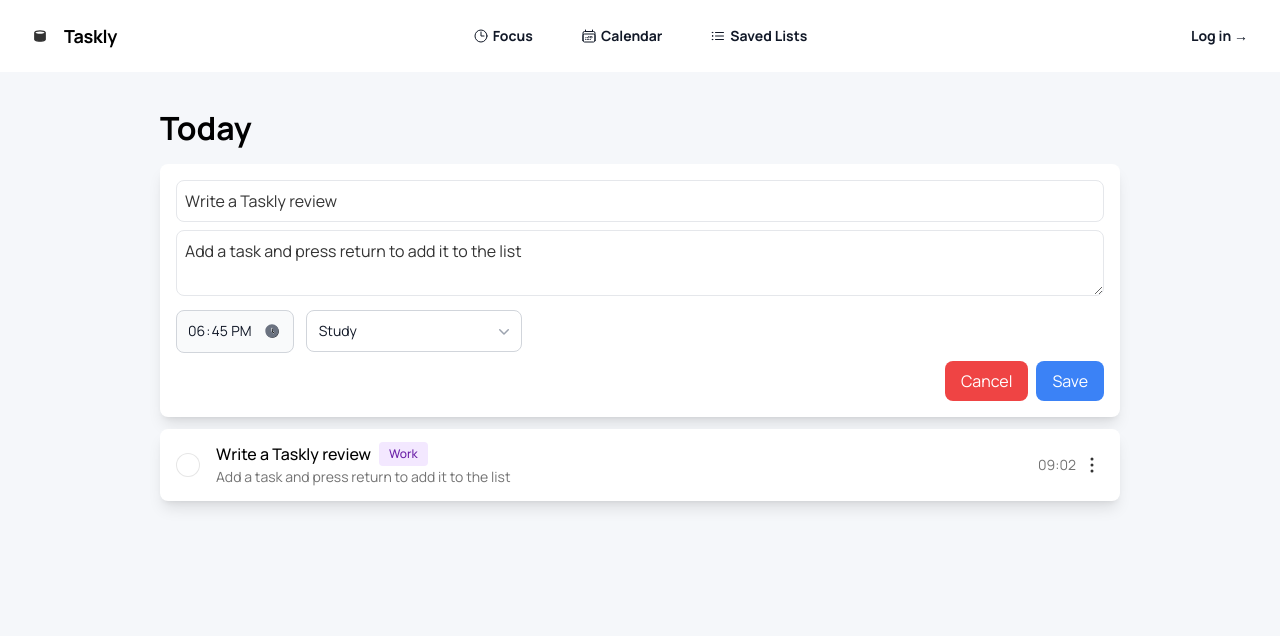
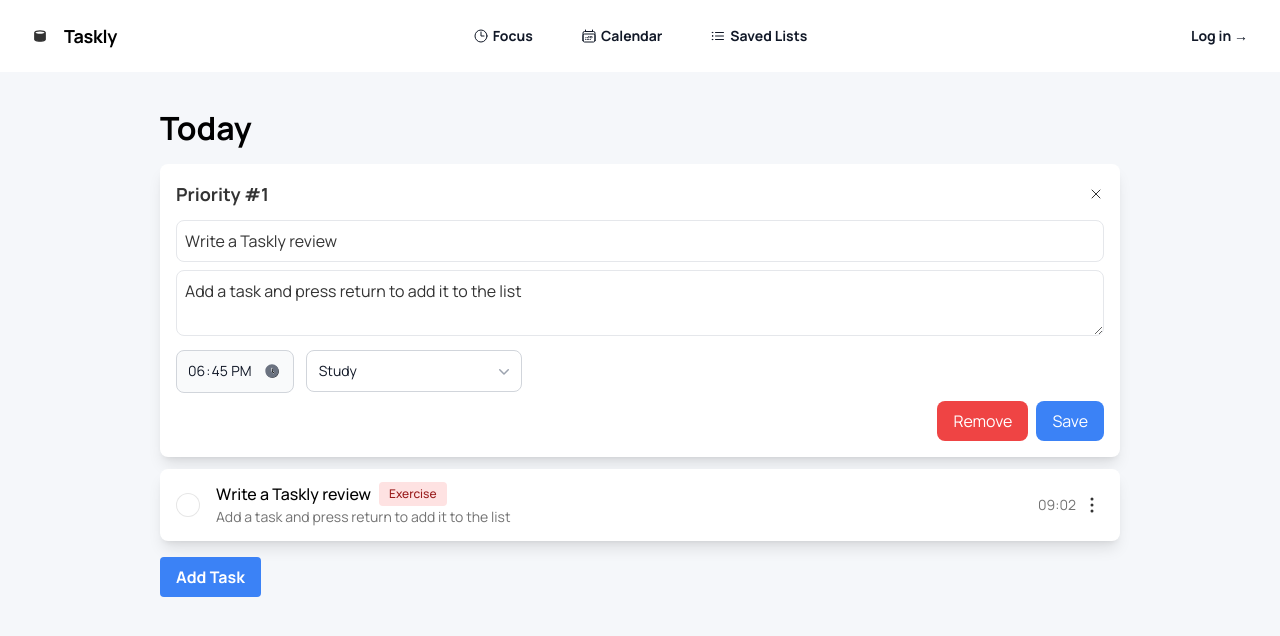
Before and after one commit to r1chou5e/todo-web-app-2-fe, a React (Create React App) app: page / in a window 1280 px wide. Both pictures are taken after a click on the element 1092 px from the left and 200 px from the top of the page. Shown: the top 636 px of the page. Built offline with nearby package versions, Linux system fonts and the light colour scheme.

Commit message:
add AddTaskBtn

```diff
--- a/src/components/controls/time-picker/TimePicker.jsx
+++ b/src/components/controls/time-picker/TimePicker.jsx
@@ -2,26 +2,26 @@
 
 export default function TimePicker({ value, setValue }) {
   return (
-    <div class="relative w-fit">
-      <div class="absolute inset-y-0 end-0 top-0 flex items-center pe-3.5 pointer-events-none">
+    <div className="relative w-fit">
+      <div className="absolute inset-y-0 end-0 top-0 flex items-center pe-3.5 pointer-events-none">
         <svg
-          class="w-4 h-4 text-gray-500 dark:text-gray-400"
+          className="w-4 h-4 text-gray-500 dark:text-gray-400"
           aria-hidden="true"
           xmlns="http://www.w3.org/2000/svg"
           fill="currentColor"
           viewBox="0 0 24 24"
         >
           <path
-            fill-rule="evenodd"
+            fillRule="evenodd"
             d="M2 12C2 6.477 6.477 2 12 2s10 4.477 10 10-4.477 10-10 10S2 17.523 2 12Zm11-4a1 1 0 1 0-2 0v4a1 1 0 0 0 .293.707l3 3a1 1 0 0 0 1.414-1.414L13 11.586V8Z"
-            clip-rule="evenodd"
+            clipRule="evenodd"
           />
         </svg>
       </div>
       <input
         type="time"
         id="time"
-        class="bg-gray-50 border leading-none border-gray-300 text-gray-900 text-sm rounded-lg focus:ring-blue-500 focus:border-blue-500 block w-full p-2.5 dark:bg-gray-700 dark:border-gray-600 dark:placeholder-gray-400 dark:text-white dark:focus:ring-blue-500 dark:focus:border-blue-500"
+        className="bg-gray-50 border leading-none border-gray-300 text-gray-900 text-sm rounded-lg focus:ring-blue-500 focus:border-blue-500 block w-full p-2.5 dark:bg-gray-700 dark:border-gray-600 dark:placeholder-gray-400 dark:text-white dark:focus:ring-blue-500 dark:focus:border-blue-500"
         min="09:00"
         max="18:00"
         value={value}
--- a/src/components/templates/task/Task.jsx
+++ b/src/components/templates/task/Task.jsx
@@ -1,11 +1,25 @@
-import React from 'react';
+import { useRef, useEffect } from 'react';
 import RoundCheckbox from '../../controls/checkbox/RoundCheckbox';
 import Tag from '../../controls/tag/Tag';
-import { TaskTypeColorVariants } from '../../../constants';
+import { TaskTypeColorVariants, TaskTypes } from '../../../constants';
+import { getLabelFromValue } from '../../../utils/mapping';
 
 export default function Task({ id, title, description, type, time, onEdit }) {
+  const taskRef = useRef(null);
+
+  useEffect(() => {
+    const taskElement = taskRef.current;
+    taskElement.classList.add('task-enter');
+    setTimeout(() => {
+      taskElement.classList.add('task-enter-active');
+    }, 10);
+  }, []);
+
   return (
-    <div className="flex items-center gap-4 bg-[#FFFFFF] px-4 py-3 rounded-lg shadow-lg min-h-[72px] justify-between transition-transform transform hover:scale-105">
+    <div
+      ref={taskRef}
+      className="flex items-center gap-4 bg-[#FFFFFF] px-4 py-3 rounded-lg shadow-lg min-h-[72px] justify-between transition-transform transform hover:scale-105"
+    >
       <div className="flex items-center gap-4">
         <RoundCheckbox />
         <div className="flex flex-col justify-center">
@@ -13,7 +27,12 @@
             <p className="text-black text-base font-medium leading-normal line-clamp-1">
               {title}
             </p>
-            <Tag colorVariant={TaskTypeColorVariants[type]} text={type} />
+            <Tag
+              colorVariant={
+                TaskTypeColorVariants[getLabelFromValue(type, TaskTypes)]
+              }
+              text={getLabelFromValue(type, TaskTypes)}
+            />
           </div>
           <p className="text-neutral-500 text-sm font-normal leading-normal line-clamp-2">
             {description}
--- a/src/components/templates/task/TaskEdit.jsx
+++ b/src/components/templates/task/TaskEdit.jsx
@@ -8,19 +8,49 @@
   title,
   description,
   time,
+  type,
+  priority,
   onSave,
   onCancel,
+  onRemove,
 }) {
   const [editTitle, setEditTitle] = useState(title);
   const [editDescription, setEditDescription] = useState(description);
   const [editTime, setEditTime] = useState(time);
+  const [editType, setEditType] = useState(type);
+  const [editPriority, setEditPriority] = useState(priority);
 
   const handleSave = () => {
-    onSave({ title: editTitle, description: editDescription, time: editTime });
+    onSave({
+      title: editTitle,
+      description: editDescription,
+      time: editTime,
+      priority: editPriority,
+    });
   };
 
   return (
     <div className="bg-[#FFFFFF] p-4 rounded-lg shadow-lg">
+      <div className="mb-3 flex items-center justify-between">
+        <div className="flex items-center gap-2">
+          <span className="font-bold text-lg">Priority #{editPriority}</span>
+        </div>
+        <svg
+          xmlns="http://www.w3.org/2000/svg"
+          fill="none"
+          viewBox="0 0 24 24"
+          strokeWidth={1.5}
+          stroke="currentColor"
+          className="size-4 cursor-pointer"
+          onClick={() => onCancel(id)}
+        >
+          <path
+            strokeLinecap="round"
+            strokeLinejoin="round"
+            d="M6 18 18 6M6 6l12 12"
+          />
+        </svg>
+      </div>
       <input
         type="text"
         value={editTitle}
@@ -36,14 +66,18 @@
       />
       <div className="flex gap-3">
         <TimePicker setValue={setEditTime} value={editTime} />
-        <Dropdown items={Object.values(TaskTypes)} selectItem="value" />
+        <Dropdown
+          items={Object.values(TaskTypes)}
+          value={editType}
+          onChange={(e) => setEditType(e)}
+        />
       </div>
       <div className="flex justify-end gap-2 mt-2">
         <button
-          onClick={() => onCancel(id)}
+          onClick={() => onRemove(id)}
           className="bg-red-500 hover:bg-red-700 text-white px-4 py-2 rounded-lg"
         >
-          Cancel
+          Remove
         </button>
         <button
           onClick={handleSave}
--- a/src/components/templates/todo-list/TodoList.jsx
+++ b/src/components/templates/todo-list/TodoList.jsx
@@ -5,6 +5,8 @@
 
 export default function TodoList() {
   const [tasks, setTasks] = useState([]);
+  const [isAdding, setIsAdding] = useState(false);
+  const [newTask, setNewTask] = useState(null);
 
   useEffect(() => {
     setTasks(TASKS);
@@ -12,14 +14,12 @@
 
   const showEdit = (id) => {
     checkOtherShowEdit();
-
     const task = tasks.find((task) => task.id === id);
     task.editMode = true;
     setTasks([...tasks]);
   };
 
   const checkOtherShowEdit = () => {
-    // Check if any other tasks is in edit mode
     const editingTasks = tasks.filter((task) => task.editMode);
     if (editingTasks.length > 0) {
       editingTasks.forEach((task) => {
@@ -33,6 +33,30 @@
     const task = tasks.find((task) => task.id === id);
     task.editMode = false;
     setTasks([...tasks]);
+  };
+
+  const addTask = () => {
+    setIsAdding(true);
+    setNewTask({
+      id: tasks.length + 1,
+      title: '',
+      description: '',
+      time: '00:00',
+      type: 'General',
+      editMode: true,
+    });
+  };
+
+  const saveTask = (taskData) => {
+    const taskToAdd = { ...newTask, ...taskData, editMode: false };
+    setTasks((prevTasks) => [...prevTasks, taskToAdd]);
+    setIsAdding(false);
+    setNewTask(null);
+  };
+
+  const cancelAddTask = () => {
+    setIsAdding(false);
+    setNewTask(null);
   };
 
   return (
@@ -50,7 +74,10 @@
                 title={task.title}
                 description={task.description}
                 time={task.time}
+                type={task.type}
+                priority={index + 1}
                 onCancel={closeEdit}
+                onSave={saveTask}
               />
             ) : (
               <Task
@@ -64,7 +91,27 @@
               />
             )
           )}
+          {isAdding && (
+            <TaskEdit
+              id={newTask.id}
+              title={newTask.title}
+              description={newTask.description}
+              time={newTask.time}
+              type={newTask.type}
+              priority={tasks.length + 1}
+              onSave={saveTask}
+              onCancel={cancelAddTask}
+            />
+          )}
         </div>
+        {!isAdding && (
+          <button
+            className="bg-blue-500 text-white font-bold py-2 px-4 rounded mt-4 transition-all duration-300 hover:bg-blue-600 transform hover:scale-105"
+            onClick={addTask}
+          >
+            Add Task
+          </button>
+        )}
       </div>
     </div>
   );
--- a/src/constants/index.js
+++ b/src/constants/index.js
@@ -7,19 +7,19 @@
 
 export const TaskTypes = {
   Study: {
-    label: '1',
-    value: 'Study',
+    value: '1',
+    label: 'Study',
   },
   Exercise: {
-    label: '2',
-    value: 'Exercise',
+    value: '2',
+    label: 'Exercise',
   },
   Work: {
-    label: '3',
-    value: 'Work',
+    value: '3',
+    label: 'Work',
   },
   Personal: {
-    label: '4',
-    value: 'Personal',
+    value: '4',
+    label: 'Personal',
   },
 };
--- a/src/mock/index.js
+++ b/src/mock/index.js
@@ -4,7 +4,7 @@
     title: 'Write a Taskly review',
     description: 'Add a task and press return to add it to the list',
     time: '18:45',
-    type: 'Study',
+    type: '1',
     editMode: false,
   },
   {
@@ -12,7 +12,7 @@
     title: 'Write a Taskly review',
     description: 'Add a task and press return to add it to the list',
     time: '09:02',
-    type: 'Work',
+    type: '2',
     editMode: false,
   },
 ];
--- /dev/null
+++ b/src/utils/mapping.js
@@ -0,0 +1,6 @@
+export const getLabelFromValue = (value, options = {}) => {
+  const option = Object.values(options).find(
+    (option) => option.value === value
+  );
+  return option ? option.label : '';
+};
```
Also changed, not shown: src/components/controls/dropdown/Dropdown.jsx (+27 -24 lines).
